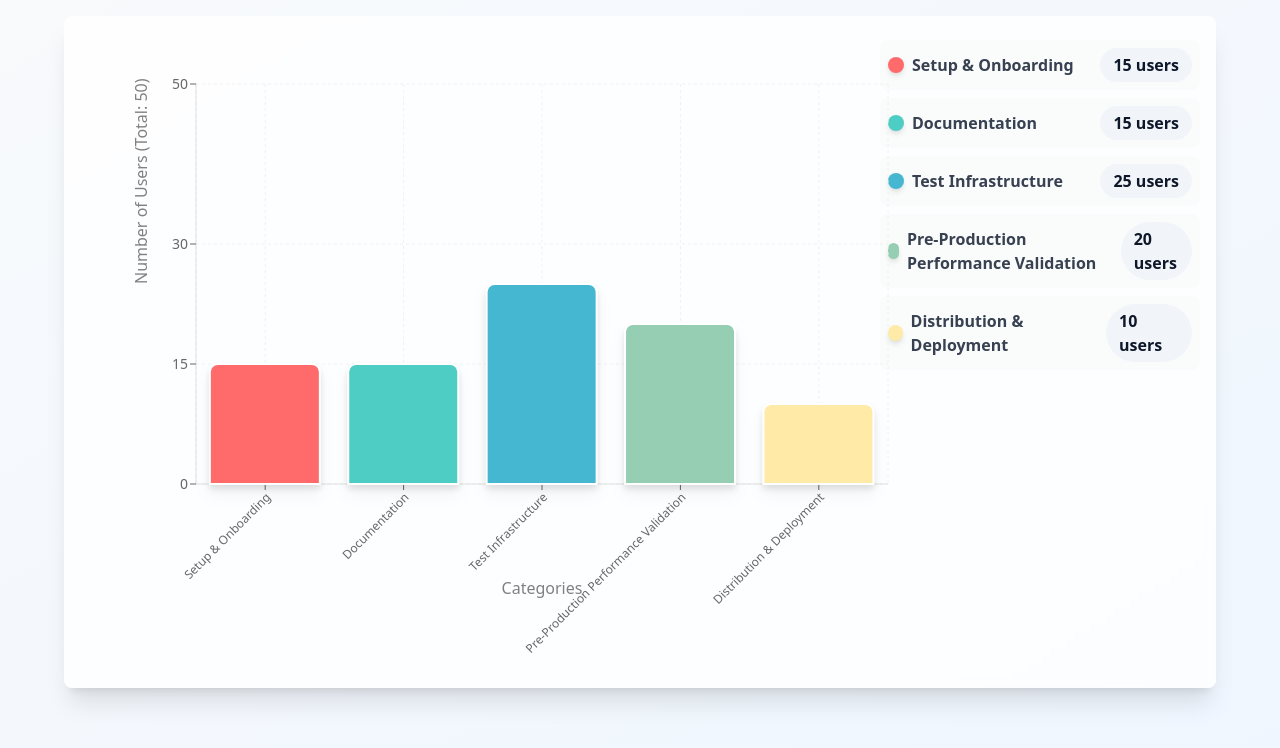
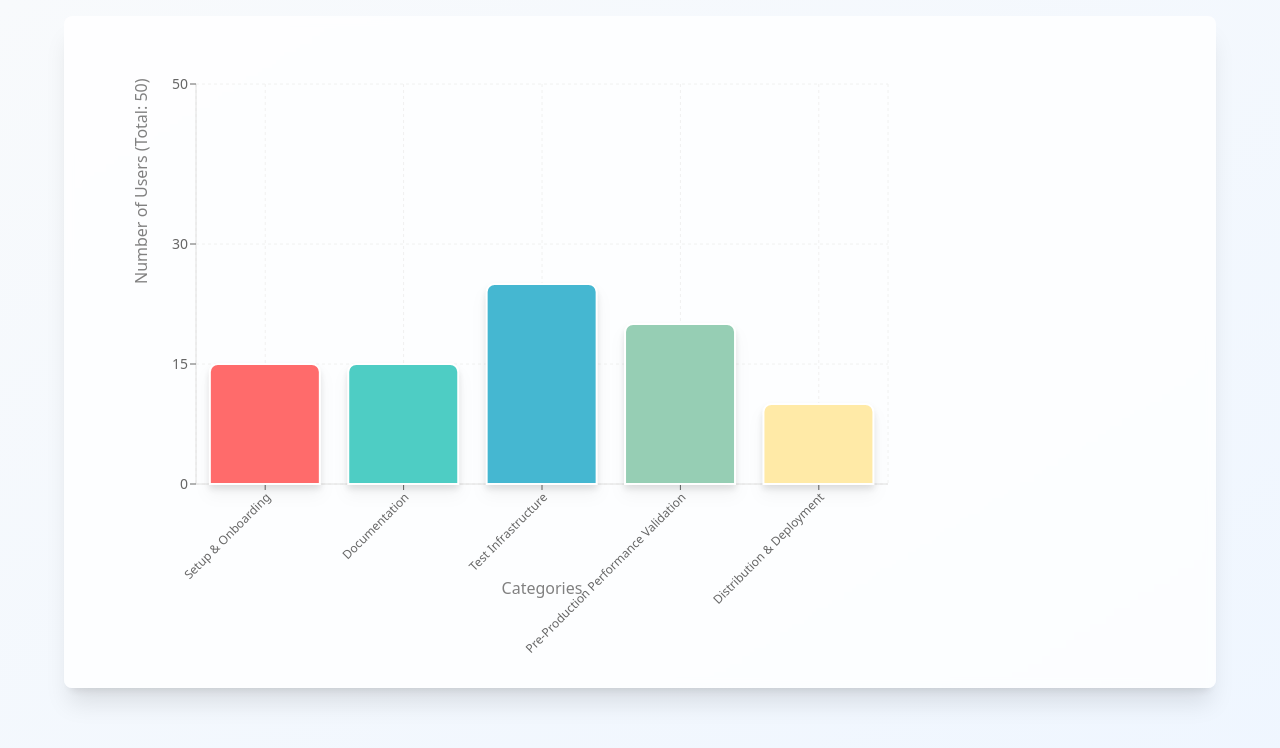
Before and after one commit to odeskvaibhav/devx-pie-insights-chart, a React (Vite) app: page / in a window 1280 px wide. Shown: the top 748 px of the page. Built offline with nearby package versions, Linux system fonts and the light colour scheme.

Commit message:
Remove categories section
Removed the categories section from the bar graph.

```diff
--- a/src/pages/Index.tsx
+++ b/src/pages/Index.tsx
@@ -2,7 +2,6 @@
 import React from 'react';
 import { BarChart, Bar, XAxis, YAxis, CartesianGrid, Tooltip, ResponsiveContainer, Cell } from 'recharts';
 import { Card, CardContent, CardHeader } from '@/components/ui/card';
-import { Badge } from '@/components/ui/badge';
 
 const surveyData = [
   { name: 'Setup & Onboarding', value: 15, color: '#FF6B6B' },
@@ -31,23 +30,6 @@ const Index = () => {
         <div className="max-w-6xl mx-auto">
           <Card className="shadow-xl border-0 bg-white/80 backdrop-blur-sm">
             <CardHeader className="relative pb-6">
-              {/* Categories legend */}
-              <div className="absolute top-6 right-4 space-y-2 max-w-xs">
-                {surveyData.map((item, index) => (
-                  <div key={index} className="flex items-center justify-between p-2 rounded-lg bg-gray-50/80">
-                    <div className="flex items-center gap-2">
-                      <div
-                        className="w-4 h-4 rounded-full shadow-md"
-                        style={{ backgroundColor: item.color }}
-                      />
-                      <span className="font-semibold text-gray-700 text-base">{item.name}</span>
-                    </div>
-                    <Badge variant="secondary" className="font-bold text-base px-3 py-1">
-                      {item.value} users
-                    </Badge>
-                  </div>
-                ))}
-              </div>
             </CardHeader>
             <CardContent className="pt-0 pl-8">
               <div className="h-[600px] w-full">
```
